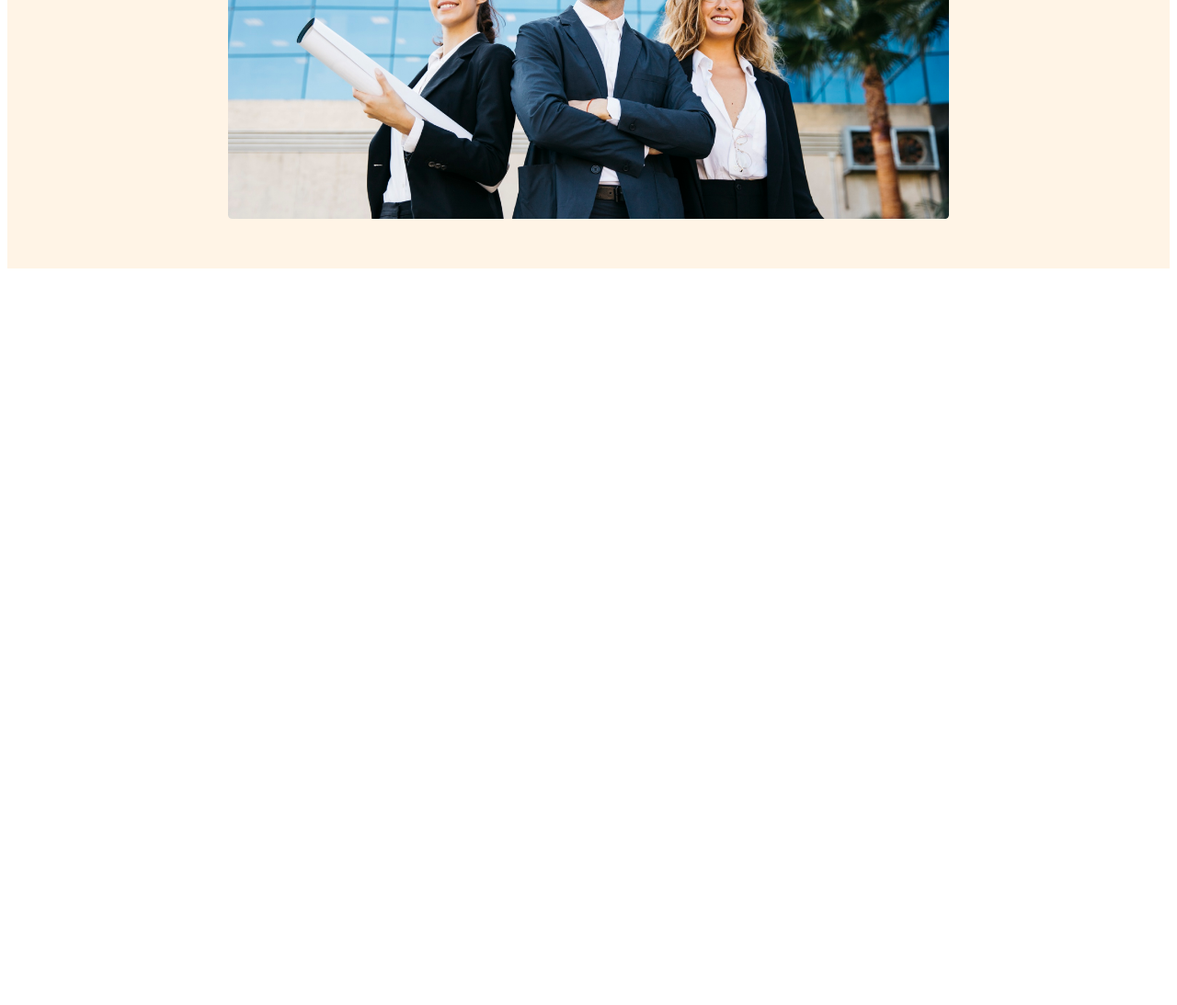
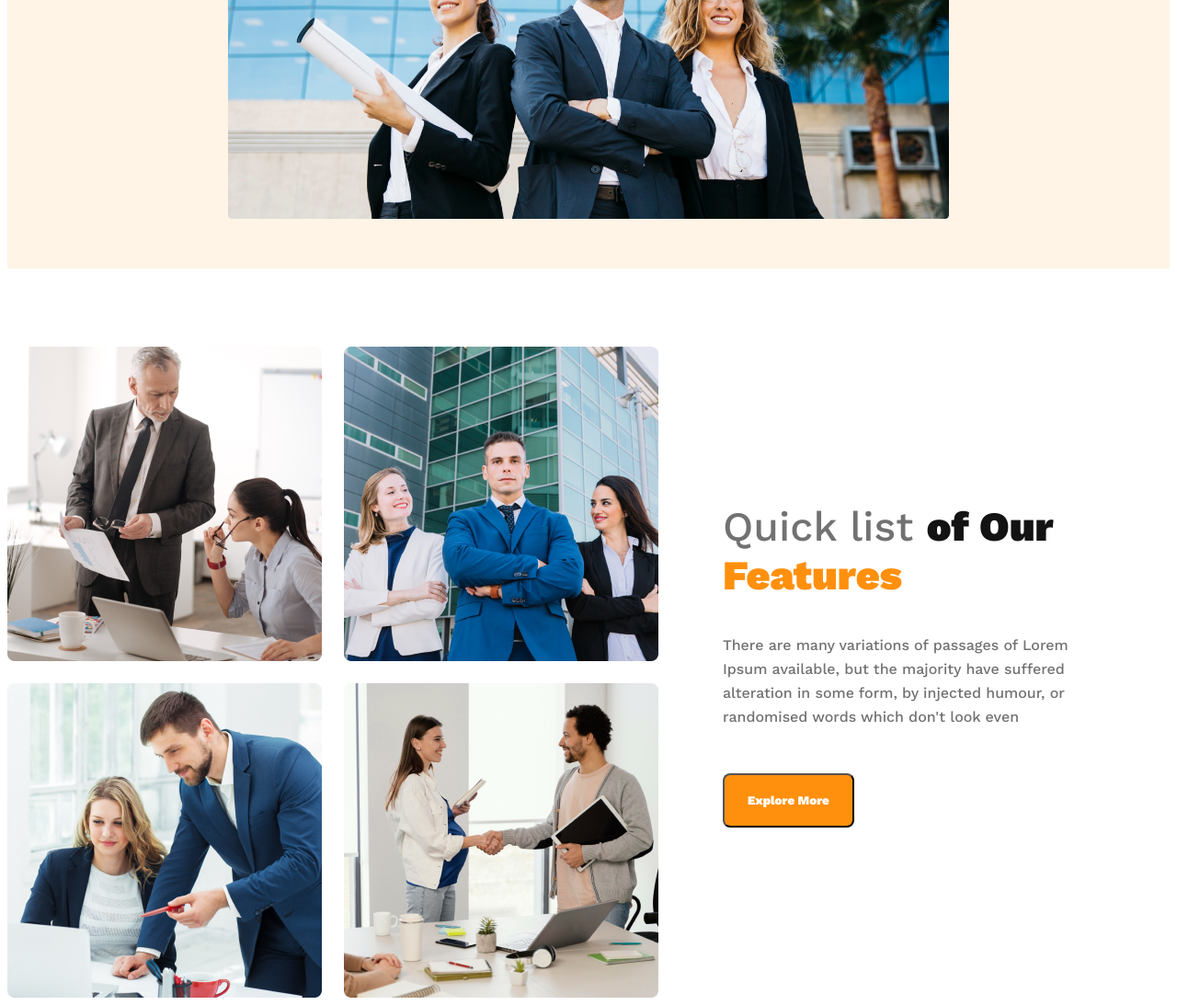
Before and after one commit to Tanmoybir/g3-architects-wep, a plain HTML site: page index.html in a window 1280 px wide. Shown: the part 820-1913 px from the top of the page at 92% size. Before the commit the page ends 1120 px from the top, so only its background shows below. Drawn offline with nearby package versions, Linux system fonts and the light colour scheme.

Commit message:
finished features section

```diff
--- a/index.html
+++ b/index.html
@@ -25,9 +25,22 @@
                        </div>
                             <img class="banner-img" src="images/banner.png" alt="">
                     </div>
-
     </header>
-    <main></main>
+    <main>
+       <section class="features">
+        <div class="features-img-container">
+            <img src="images/team1.png" alt="">
+            <img src="images/team2.png" alt="">
+            <img src="images/team3.png" alt="">
+            <img src="images/team4.png" alt="">
+        </div>
+        <div class="features-contant">
+            <h2 class="features-title">Quick list <span class="our">of Our</span>  <br><span class="fe">Features</span> </h2>
+            <p class="features-description">There are many variations of passages of Lorem Ipsum available, but the majority have suffered alteration in some form, by injected humour, or randomised words which don't look even</p>
+            <button class="btn">Explore More</button>
+        </div>
+       </section>
+    </main>
     <footer></footer>
 </body>
 </html>
--- a/styles/style.css
+++ b/styles/style.css
@@ -72,22 +72,67 @@ margin: 32px auto 53px auto;
 .banner-img {
   width: 100%;
 }
+/*  */
+main {
+  max-width: 1440px;
+  margin: 0 auto;
+  margin-top: 85px;
+}
+.features {
+  display: flex;
+  align-items: center;
+}
+.features-img-container {
+  display: grid;
+  grid-template-columns: repeat(2,1fr);
+  gap: 1.5rem;
+}
+.features-contant {
+  padding-right: 70px;
+  padding-left: 70px;
+}
+.features-title {
+  color: #727272;
+font-size: 2.8rem;
+font-weight: 500;
+}
+.our {
+  color:  #131313;
+font-weight: 700;
+}
+.fe {
+  color: #FF900E;
+font-weight: 700;
+}
+.features-description {
+  color: #727272;
+font-size: 16px;
+font-weight: 400;
+line-height: 26px; /* 162.5% */
+}
 /* responsive mdia queries */
 /* mobile devices */
 @media screen and (max-width:576px) {
   .header{
     padding: 20px;
   }
-  .nav{
+  .nav ,.features{
     flex-direction: column;
   }
+.features-img-container {
+ grid-template-columns: 1fr;
+}
+.features-contant {
+  padding-right: 20px;
+  padding-left: 20px;
+}
 }
 /* tablet or medium devices */
 @media screen and (min-width:576px) and (max-width:960px) {
   .header{
     padding: 50px;
   }
-  .nav{
+  .nav,.features{
     flex-direction: column;
   }
 }
```
